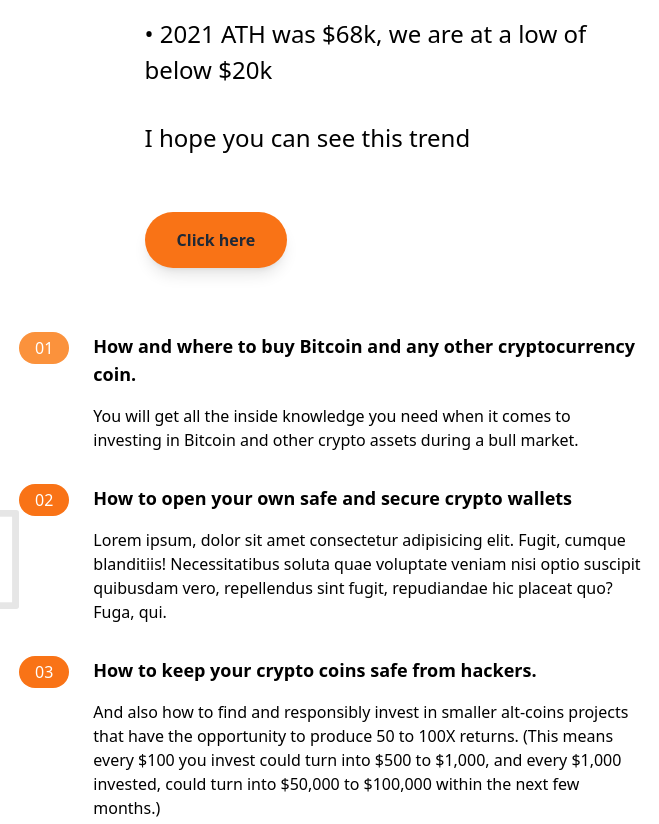
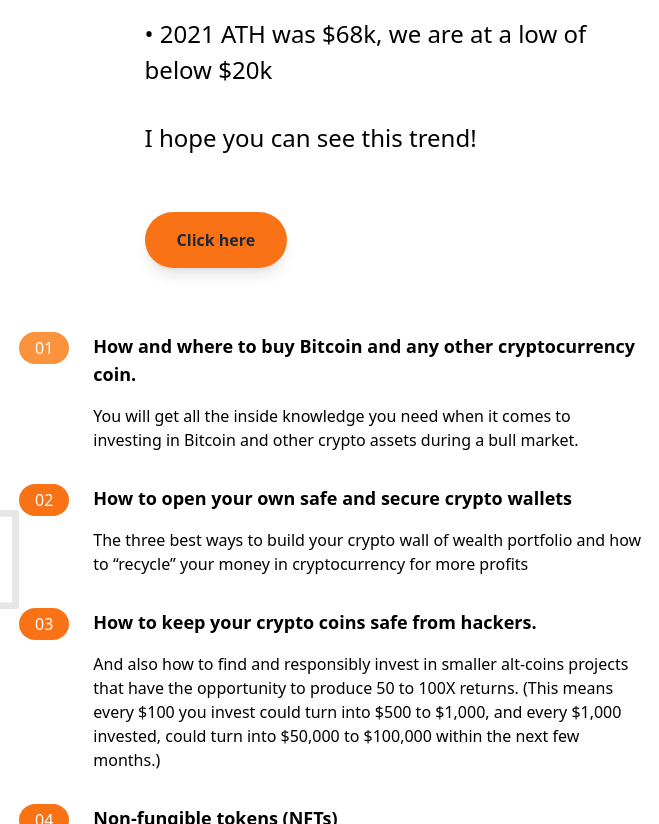
Before and after one commit to kayodegeorge/crypto-landing, a website: page dist/index.html in a window 1280 px wide. Shown: the part 460-1284 px from the top of the page, 621-1280 px from the left. Drawn offline with Linux system fonts and the light colour scheme.

Commit message:
made changes

```diff
--- a/dist/index.html
+++ b/dist/index.html
@@ -60,7 +60,7 @@
                     •2013 ATH ( all time high ) was $1k ,then low of below $ 200 For a year</p>
                   <p class="leading-normal text-2xl mb-8">•	2017 ATH was $20k, then low of $3k for a year</p>
                   <p class="leading-normal text-2xl mb-8">•	2021 ATH was $68k, we are at a low of below $20k</p>
-                  <p class="leading-normal text-2xl mb-8">I hope you can see this trend</p>
+                  <p class="leading-normal text-2xl mb-8">I hope you can see this trend!</p>
                 <button class="mx-auto lg:mx-0 hover:underline bg-orange-500 text-gray-800 font-bold rounded-full my-6 py-4 px-8 shadow-lg focus:outline-none focus:shadow-outline transform transition hover:scale-105 duration-300 ease-in-out">
                   <a href="http://tinyurl.com/5y8y53vp">Click here</a>
                 </button>
@@ -131,7 +131,8 @@
                             How to open your own safe and secure crypto wallets
                         </h3>
                         <p class="text-black">
-                          Lorem ipsum, dolor sit amet consectetur adipisicing elit. Fugit, cumque blanditiis! Necessitatibus soluta quae voluptate veniam nisi optio suscipit quibusdam vero, repellendus sint fugit, repudiandae hic placeat quo? Fuga, qui.
+                          The three best ways to build your crypto wall of wealth portfolio and how to “recycle” your money in cryptocurrency for more profits
+
                         </p>
                       </div>
                     </div>
```
